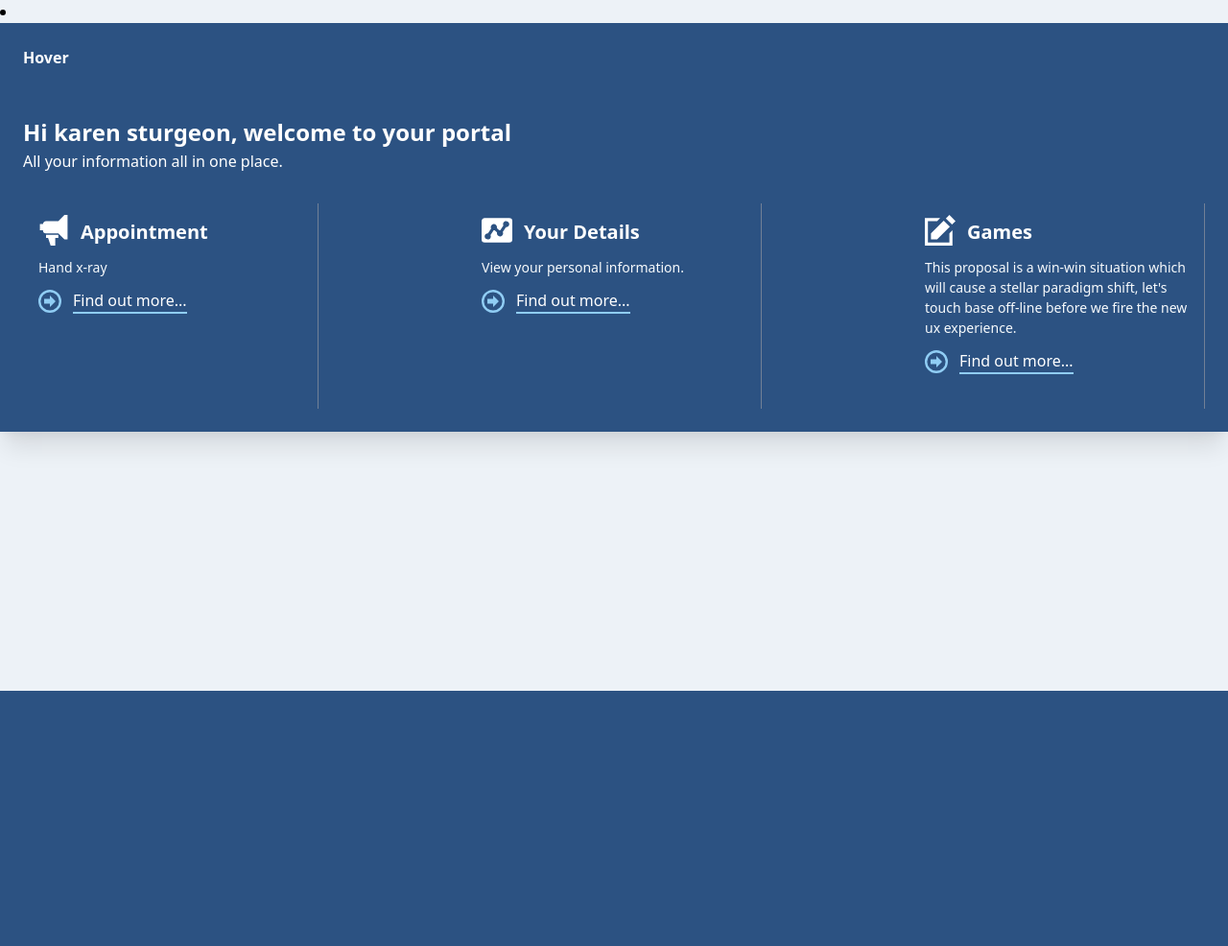
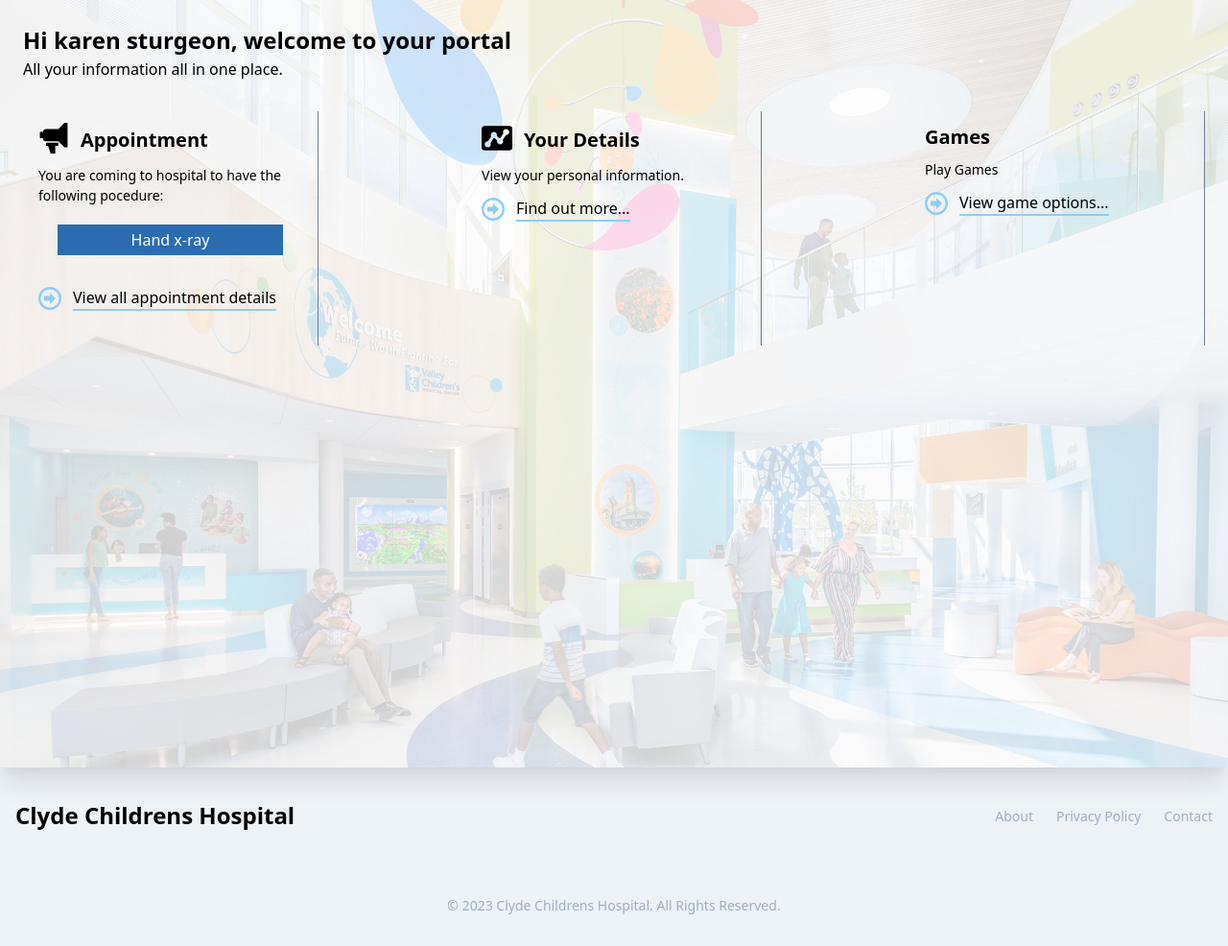
Before and after one commit to ksturgeongcc/ClydeChildrensHospital, a PHP site: page /theatreV1/dashboard in a window 1280 px wide. Shown: the part 80-1066 px from the top of the page at 96% size. Before the commit the page ends 800 px from the top, so only its background shows below. Run offline with PHP 8.4, Linux system fonts and the light colour scheme; a user stored in the database is signed in; data comes from the database, SQL or seed files in the repository; some libraries are stand-ins or nearby versions; some web fonts are replaced.

Commit message:
karen updates

```diff
--- /dev/null
+++ b/assets/scss/_global.scss
@@ -0,0 +1,3 @@
+.bg-white-8 {
+  background: rgba($color: #fff, $alpha: 0.8);
+}
--- a/assets/scss/app.css
+++ b/assets/scss/app.css
@@ -172,4 +172,8 @@
 
 .staff img {
   width: 200px;
+}
+
+.bg-white-8 {
+  background: rgba(255, 255, 255, 0.8);
 }/*# sourceMappingURL=app.css.map */
--- a/assets/scss/app.scss
+++ b/assets/scss/app.scss
@@ -1 +1,2 @@
 @import 'appt';
+@import 'global';
--- /dev/null
+++ b/components/footer.php
@@ -0,0 +1,23 @@
+
+<footer class="">
+    <div class="w-full max-w-screen-xl mx-auto p-4 md:py-8">
+        <div class="sm:flex sm:items-center sm:justify-between">
+
+                <span class="self-center text-2xl font-semibold whitespace-nowrap dark:text-white">Clyde Childrens Hospital</span>
+
+            <ul class="flex flex-wrap items-center mb-6 text-sm font-medium text-gray-500 sm:mb-0 dark:text-gray-400">
+                <li>
+                    <a href="#" class="mr-4 hover:underline md:mr-6 ">About</a>
+                </li>
+                <li>
+                    <a href="#" class="mr-4 hover:underline md:mr-6">Privacy Policy</a>
+                </li>
+                <li>
+                    <a href="#" class="hover:underline">Contact</a>
+                </li>
+            </ul>
+        </div>
+        <hr class="my-6 border-gray-200 sm:mx-auto dark:border-gray-700 lg:my-8" />
+        <span class="block text-sm text-gray-500 sm:text-center dark:text-gray-400">&copy; <?= date('Y') ?> Clyde Childrens Hospital. All Rights Reserved.</span>
+    </div>
+</footer>
--- a/config/authenticate.php
+++ b/config/authenticate.php
@@ -45,10 +45,10 @@ if ($stmt = $conn->prepare('SELECT id, password, admin FROM login_details WHERE
             exit();
 
         } else {
-            echo 'Incorrect password!';
+            header('Location: login?message=Incorrect login details.');
         }
     }else {
-        echo 'Incorrect username!';
+        header('Location: login?message=Incorrect login details.');
     }
     setcookie("username", $_POST['username'], time() + 86400, "/");
 
--- a/pages/dashboard/patient/index.php
+++ b/pages/dashboard/patient/index.php
@@ -7,71 +7,68 @@
     include 'models/patientDetails.php';
     include 'models/apptDetails.php';
 ?>
-  <li class="hoverable hover:bg-blue-800 hover:text-white">
-            <a href="#" class="relative block py-6 px-4 lg:p-6 text-sm lg:text-base font-bold bg-blue-800 text-white">Hover</a>
-            <div class="p-6 mega-menu mb-16 sm:mb-0 shadow-xl bg-blue-800">
+  <div class="text-black h-screen" style="background: url('assets/images/hospital_bg.jpeg') no-repeat fixed center; background-size: cover;">
+            <div class="p-6 mega-menu mb-16 sm:mb-0 shadow-xl bg-white-8 h-full">
               <div class="container mx-auto w-full flex flex-wrap justify-between mx-2">
-                <div class="w-full text-white mb-8">
+                <div class="w-full mb-8">
                   <h2 class="font-bold text-2xl">Hi <?= $userFirstname ?> <?= $userSurname ?>, welcome to your portal</h2>
                   <p>All your information all in one place.</p>
                 </div>
-                <ul class="px-4 w-full sm:w-1/2 lg:w-1/4 border-gray-600 border-b sm:border-r lg:border-b-0 pb-6 pt-6 lg:pt-3">
+                <div class="px-4 w-full sm:w-1/2 lg:w-1/4 border-gray-600 border-b sm:border-r lg:border-b-0 pb-6 pt-6 lg:pt-3">
                   <div class="flex items-center">
-                    <svg class="h-8 mb-3 mr-3 fill-current text-white"
+                    <svg class="h-8 mb-3 mr-3 fill-current"
                       xmlns="http://www.w3.org/2000/svg" viewBox="0 0 20 20">
                       <path d="M3 6c0-1.1.9-2 2-2h8l4-4h2v16h-2l-4-4H5a2 2 0 0 1-2-2H1V6h2zm8 9v5H8l-1.67-5H5v-2h8v2h-2z"/>
                     </svg>
-                    <h3 class="font-bold text-xl text-white text-bold mb-2">Appointment</h3>
+                    <h3 class="font-bold text-xl text-bold mb-2">Appointment</h3>
                   </div>
                   <?php if(isset($apptTitle)) : ?>
-                  <p class="text-gray-100 text-sm"><?= $apptTitle ?></p>
+                  <p class="text-sm">You are coming to hospital to have the following pocedure: </p>
+                  <p class="bg-blue-700 text-white p-1 m-5 text-center"><?= $apptTitle ?></p>
                   <?php else : ?>
-                    <p class="text-gray-100 text-sm">Your appointment has not been set. Check back later.</p>
+                    <p class="text-sm">Your appointment has not been set. Check back later.</p>
                     <?php endif ?>
                   <div class="flex items-center py-3">
                     <svg class="h-6 pr-3 fill-current text-blue-300"
                       xmlns="http://www.w3.org/2000/svg" viewBox="0 0 20 20">
                       <path d="M20 10a10 10 0 1 1-20 0 10 10 0 0 1 20 0zm-2 0a8 8 0 1 0-16 0 8 8 0 0 0 16 0zm-8 2H5V8h5V5l5 5-5 5v-3z"/>
                     </svg>
-                    <a href="appointments" class="text-white bold border-b-2 border-blue-300 hover:text-blue-300">Find out more...</a>
+                    <a href="appointments" class="bold border-b-2 border-blue-300">View all appointment details</a>
                   </div>
-                </ul>
-                <ul class="px-4 w-full sm:w-1/2 lg:w-1/4 border-gray-600 border-b sm:border-r-0 lg:border-r lg:border-b-0 pb-6 pt-6 lg:pt-3">
+                  </div>
+                <div class="px-4 w-full sm:w-1/2 lg:w-1/4 border-gray-600 border-b sm:border-r-0 lg:border-r lg:border-b-0 pb-6 pt-6 lg:pt-3">
                   <div class="flex items-center">
-                    <svg class="h-8 mb-3 mr-3 fill-current text-white"
+                    <svg class="h-8 mb-3 mr-3 fill-current"
                       xmlns="http://www.w3.org/2000/svg" viewBox="0 0 20 20">
                       <path d="M4.13 12H4a2 2 0 1 0 1.8 1.11L7.86 10a2.03 2.03 0 0 0 .65-.07l1.55 1.55a2 2 0 1 0 3.72-.37L15.87 8H16a2 2 0 1 0-1.8-1.11L12.14 10a2.03 2.03 0 0 0-.65.07L9.93 8.52a2 2 0 1 0-3.72.37L4.13 12zM0 4c0-1.1.9-2 2-2h16a2 2 0 0 1 2 2v12a2 2 0 0 1-2 2H2a2 2 0 0 1-2-2V4z"/>
                     </svg>
-                    <h3 class="font-bold text-xl text-white text-bold mb-2">Your Details</h3>
+                    <h3 class="font-bold text-xl text-bold mb-2">Your Details</h3>
                   </div>
-                  <p class="text-gray-100 text-sm">View your personal information.</p>
+                  <p class="text-sm">View your personal information.</p>
                   <div class="flex items-center py-3">
                     <svg class="h-6 pr-3 fill-current text-blue-300"
                       xmlns="http://www.w3.org/2000/svg" viewBox="0 0 20 20">
                       <path d="M20 10a10 10 0 1 1-20 0 10 10 0 0 1 20 0zm-2 0a8 8 0 1 0-16 0 8 8 0 0 0 16 0zm-8 2H5V8h5V5l5 5-5 5v-3z"/>
                     </svg>
-                    <a href="#" class="text-white bold border-b-2 border-blue-300 hover:text-blue-300">Find out more...</a>
+                    <a href="account" class="bold border-b-2 border-blue-300">Find out more...</a>
                   </div>
-                </ul>
-                <ul class="px-4 w-full sm:w-1/2 lg:w-1/4 border-gray-600 border-b sm:border-b-0 sm:border-r md:border-b-0 pb-6 pt-6 lg:pt-3">
+                  </div>
+                <div class="px-4 w-full sm:w-1/2 lg:w-1/4 border-gray-600 border-b sm:border-b-0 sm:border-r md:border-b-0 pb-6 pt-6 lg:pt-3">
                   <div class="flex items-center">
-                    <svg class="h-8 mb-3 mr-3 fill-current text-white"
-                      xmlns="http://www.w3.org/2000/svg" viewBox="0 0 20 20">
-                      <path d="M2 4v14h14v-6l2-2v10H0V2h10L8 4H2zm10.3-.3l4 4L8 16H4v-4l8.3-8.3zm1.4-1.4L16 0l4 4-2.3 2.3-4-4z"/>
-                    </svg>
-                    <h3 class="font-bold text-xl text-white text-bold mb-2">Games</h3>
+
+                    <h3 class="font-bold text-xl text-bold mb-2">Games</h3>
                   </div>
-                  <p class="text-gray-100 text-sm">This proposal is a win-win situation which will cause a stellar paradigm shift, let's touch base off-line before we fire the new ux experience.</p>
+                  <p class="text-sm">Play Games</p>
                   <div class="flex items-center py-3">
                     <svg class="h-6 pr-3 fill-current text-blue-300"
                       xmlns="http://www.w3.org/2000/svg" viewBox="0 0 20 20">
                       <path d="M20 10a10 10 0 1 1-20 0 10 10 0 0 1 20 0zm-2 0a8 8 0 1 0-16 0 8 8 0 0 0 16 0zm-8 2H5V8h5V5l5 5-5 5v-3z"/>
                     </svg>
-                    <a href="#" class="text-white bold border-b-2 border-blue-300 hover:text-blue-300">Find out more...</a>
+                    <a href="games" class="bold border-b-2 border-blue-300">View game options...</a>
                   </div>
-                </ul>
+                  </div>
 
               </div>
             </div>
-          </li>
-          <?php '../../components/footer.png' ?>
+          </div>
+          <?php include '../../../components/footer.php'; ?>
```
Also changed, not shown: pages/login/index.php (+11 -6 lines), 1 other file.
